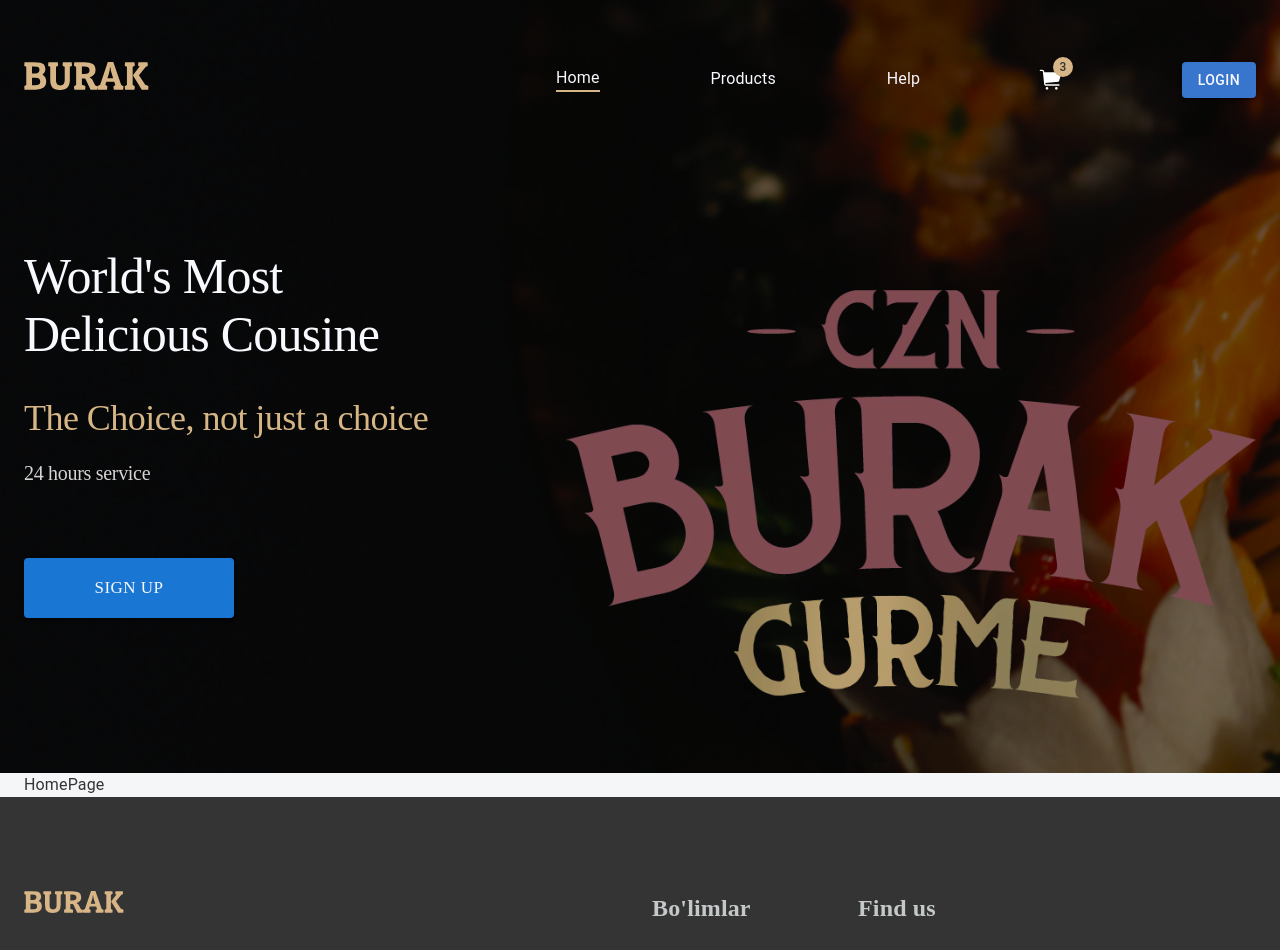
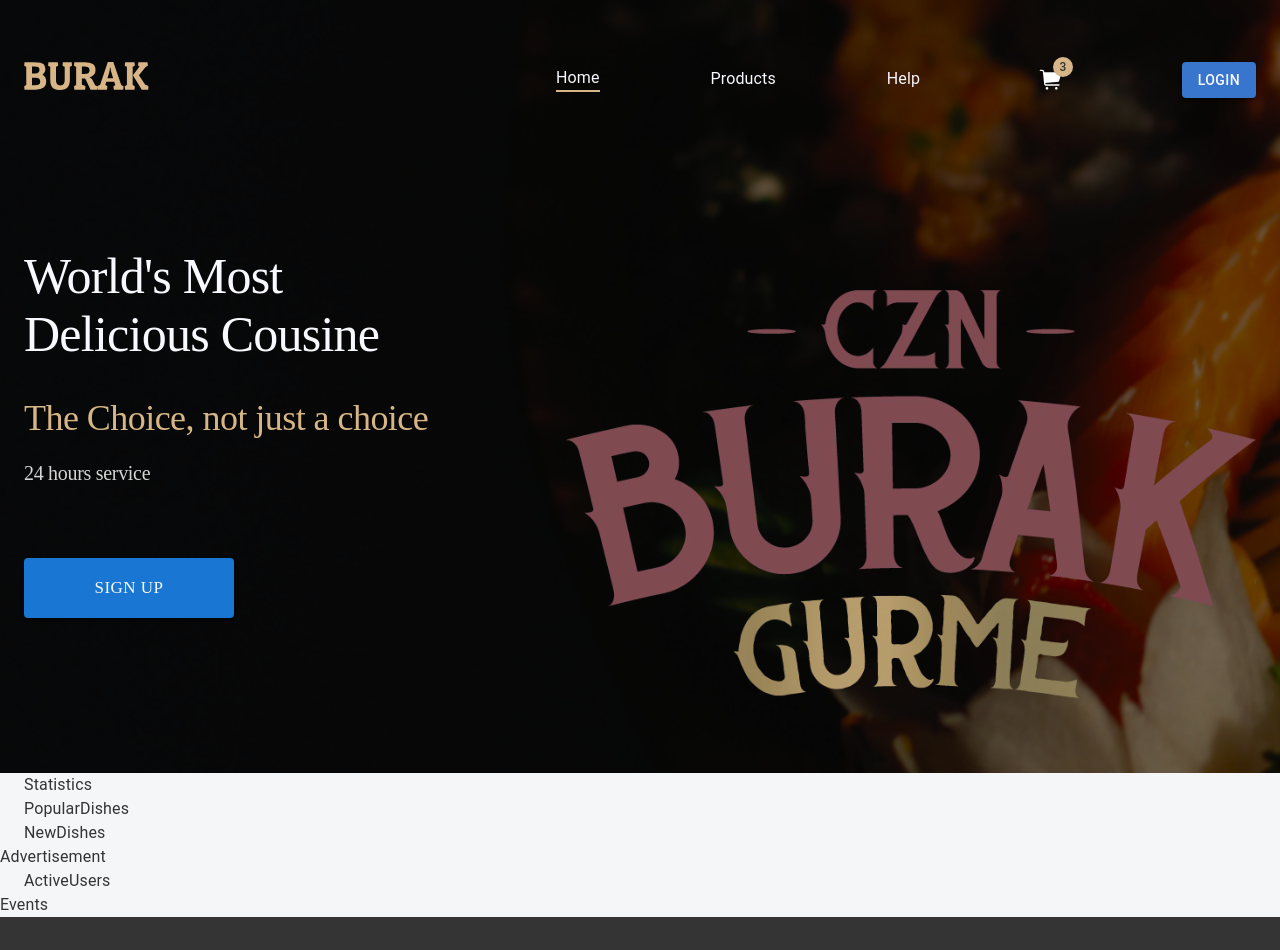
Before and after one commit to Jayson-Born/burak-react, a React (Create React App) app: page / in a window 1280 px wide. Shown: the top 950 px of the page. Built offline with nearby package versions, Linux system fonts and the light colour scheme.

Commit message:
fix: orgonize homePage sectional components

```diff
--- a/src/app/App.tsx
+++ b/src/app/App.tsx
@@ -17,6 +17,7 @@
 
 function App() {
   const location = useLocation()
+
   console.log ("location:", location)
   return (
     <>
--- /dev/null
+++ b/src/app/screens/homePage/ActiveUsers.tsx
@@ -0,0 +1,10 @@
+import Container from "@mui/material/Container/Container";
+import React from "react";
+
+export default function ActiveUsers(){
+    return (
+    <div>
+        <Container>ActiveUsers</Container>
+    </div>
+    )
+}
--- /dev/null
+++ b/src/app/screens/homePage/Advertisement.tsx
@@ -0,0 +1,6 @@
+import Container from "@mui/material/Container/Container";
+import React from "react";
+
+export default function Advertisement(){
+    return <div>Advertisement</div>
+}
--- /dev/null
+++ b/src/app/screens/homePage/Events.tsx
@@ -0,0 +1,10 @@
+
+import React from "react";
+
+export default function Events(){
+    return (
+    <div>
+        Events
+    </div>
+    )
+}
--- /dev/null
+++ b/src/app/screens/homePage/NewDishes.tsx
@@ -0,0 +1,8 @@
+import Container from "@mui/material/Container/Container";
+import React from "react";
+
+export default function NewDishes(){
+    return <div>
+        <Container>NewDishes</Container>
+    </div>
+}
--- /dev/null
+++ b/src/app/screens/homePage/PopularDishes.tsx
@@ -0,0 +1,8 @@
+import Container from "@mui/material/Container/Container";
+import React from "react";
+
+export default function PopularDishes(){
+    return <div>
+        <Container>PopularDishes</Container>
+    </div>;
+}
--- /dev/null
+++ b/src/app/screens/homePage/Statistics.tsx
@@ -0,0 +1,12 @@
+import { Container } from "@mui/material";
+import React from "react";
+
+export default function Statistics(){
+    return(
+        <div>
+            <Container>
+                Statistics
+            </Container>
+        </div>
+    )
+}
--- a/src/app/screens/homePage/index.tsx
+++ b/src/app/screens/homePage/index.tsx
@@ -1,6 +1,20 @@
 import Container from "@mui/material/Container/Container";
 import React from "react";
+import Statistics from "./Statistics";
+import ActiveUsers from "./ActiveUsers";
+import Advertisement from "./Advertisement";
+import NewDishes from "./NewDishes";
+import PopularDishes from "./PopularDishes";
+import Events from "./Events";
 
 export default function HomePage(){
-    return <Container>HomePage</Container>;
+    return <div className={"homepage"}>
+        <Statistics/>
+        <PopularDishes/>
+        <NewDishes/>
+        <Advertisement/>
+        <ActiveUsers/>
+        <Events/>
+
+    </div>
 }
--- /dev/null
+++ b/src/css/home.css
@@ -0,0 +1,4 @@
+.homepage{
+    width: 100%;
+    height: auto;
+}
--- a/src/index.tsx
+++ b/src/index.tsx
@@ -8,7 +8,7 @@
 import { ThemeProvider } from "@mui/material/styles";
 import theme from "./app/MaterialTheme/index";
 import "./css/index.css";
-import{ BrowserRouter as Router} from "react-router-dom"
+import { BrowserRouter as Router } from "react-router-dom"
 
 
 const container = document.getElementById('root')!;
```
